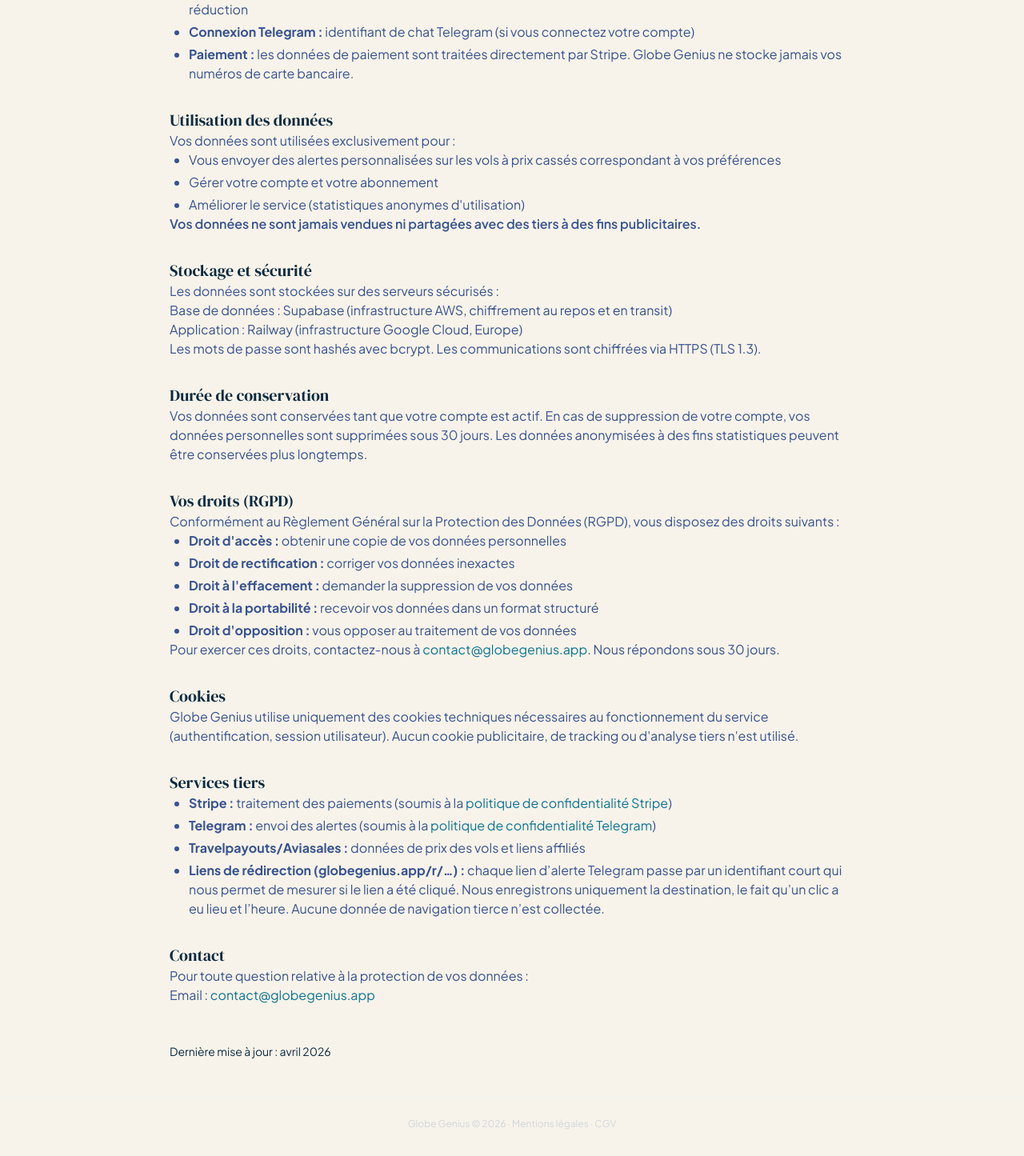
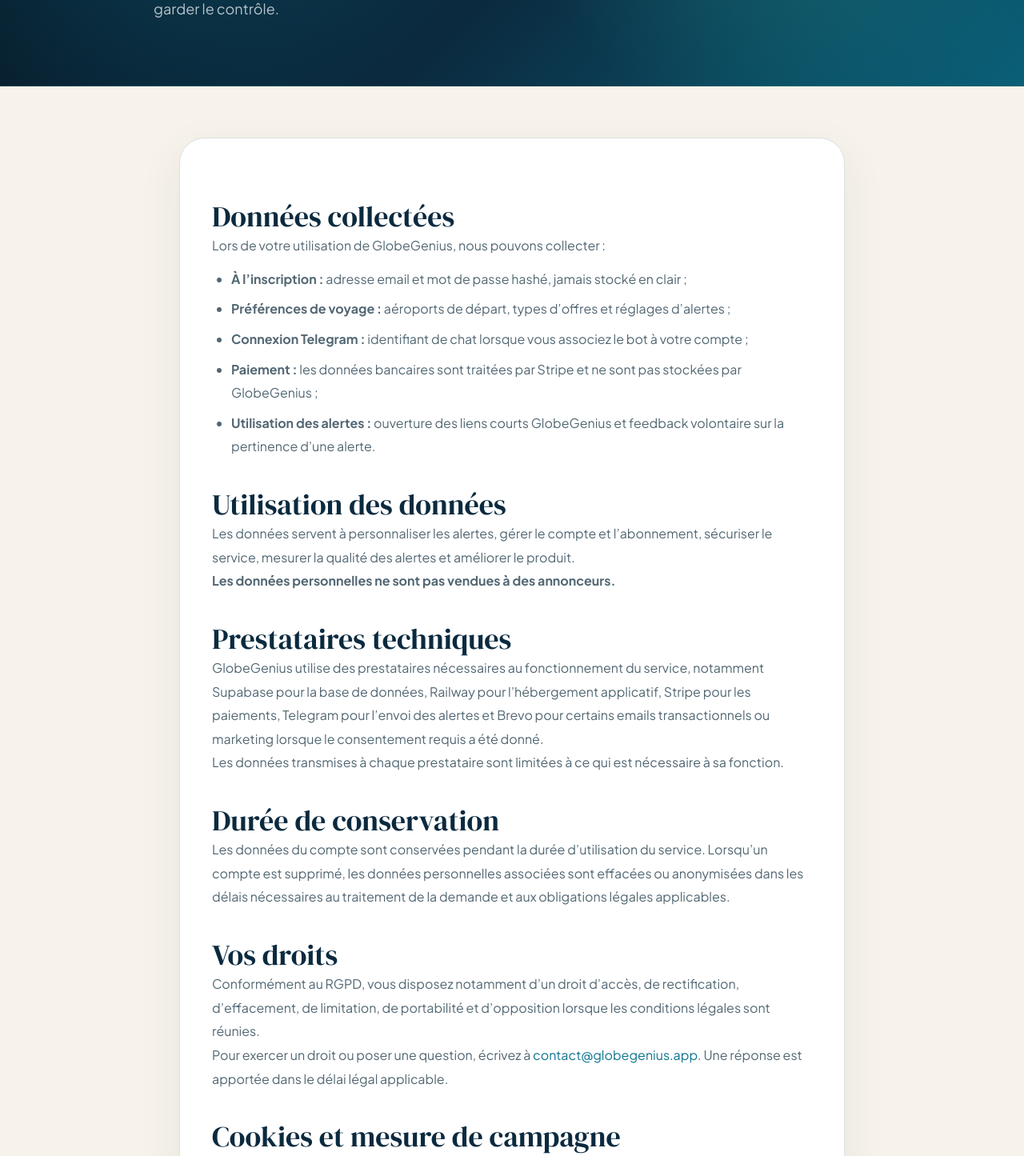
Before and after one commit to pachasandco/globagenius, a Next.js app in the folder frontend/: page /confidentialite in a window 1280 px wide. Shown: the part 305-1750 px from the top of the page at 80% size. Built offline with nearby package versions, Linux system fonts and the light colour scheme.

Commit message:
feat(ui): migrate privacy policy to shared editorial shell

```diff
--- a/frontend/src/app/confidentialite/page.tsx
+++ b/frontend/src/app/confidentialite/page.tsx
@@ -1,117 +1,67 @@
-import Link from "next/link";
 import type { Metadata } from "next";
-import { Wordmark } from "../_components/Wordmark";
+import { EditorialShell } from "../_components/SiteChrome";
 
 export const metadata: Metadata = {
-  title: "Politique de confidentialité — Globe Genius",
-  description: "Politique de confidentialité et protection des données personnelles de Globe Genius.",
+  title: "Politique de confidentialité — GlobeGenius",
+  description: "Politique de confidentialité et protection des données personnelles de GlobeGenius.",
   alternates: { canonical: "https://globegenius.app/confidentialite" },
   robots: { index: false, follow: false },
 };
 
 export default function Confidentialite() {
   return (
-    <div className="min-h-screen bg-[#FFF8F0]">
-      <nav className="sticky top-0 z-50 bg-white/80 backdrop-blur-xl border-b border-gray-100">
-        <div className="max-w-4xl mx-auto px-4 md:px-5 h-[80px] flex items-center">
-          <Link href="/" className="font-[family-name:var(--font-dm-serif)] text-[19px] leading-none">
-            <Wordmark />
-          </Link>
-        </div>
-      </nav>
-
-      <div className="max-w-4xl mx-auto px-4 md:px-5 py-12">
-        <h1 className="font-[family-name:var(--font-dm-serif)] text-3xl md:text-4xl mb-8 text-[#082B78]">Politique de confidentialité</h1>
-
-        <div className="prose prose-gray max-w-none text-[#082B78]/80 space-y-8">
+    <EditorialShell eyebrow="Protection des données" title="Politique de confidentialité" intro="Les données utilisées par GlobeGenius, leur finalité et les moyens dont vous disposez pour garder le contrôle.">
       <section>
-            <h2 className="font-[family-name:var(--font-dm-serif)] text-xl text-[#082B78]">Données collectées</h2>
-            <p>Lors de votre utilisation de Globe Genius, nous collectons :</p>
-            <ul className="list-disc pl-6 space-y-1">
-              <li><strong>À l&apos;inscription :</strong> adresse email, mot de passe (hashé, jamais stocké en clair)</li>
-              <li><strong>Préférences de voyage :</strong> aéroports de départ, types d&apos;offres, destinations préférées, seuil minimum de réduction</li>
-              <li><strong>Connexion Telegram :</strong> identifiant de chat Telegram (si vous connectez votre compte)</li>
-              <li><strong>Paiement :</strong> les données de paiement sont traitées directement par Stripe. Globe Genius ne stocke jamais vos numéros de carte bancaire.</li>
+        <h2>Données collectées</h2>
+        <p>Lors de votre utilisation de GlobeGenius, nous pouvons collecter :</p>
+        <ul className="mt-3 list-disc space-y-2 pl-6">
+          <li><strong>À l’inscription :</strong> adresse email et mot de passe hashé, jamais stocké en clair ;</li>
+          <li><strong>Préférences de voyage :</strong> aéroports de départ, types d’offres et réglages d’alertes ;</li>
+          <li><strong>Connexion Telegram :</strong> identifiant de chat lorsque vous associez le bot à votre compte ;</li>
+          <li><strong>Paiement :</strong> les données bancaires sont traitées par Stripe et ne sont pas stockées par GlobeGenius ;</li>
+          <li><strong>Utilisation des alertes :</strong> ouverture des liens courts GlobeGenius et feedback volontaire sur la pertinence d’une alerte.</li>
         </ul>
       </section>
 
       <section>
-            <h2 className="font-[family-name:var(--font-dm-serif)] text-xl text-[#082B78]">Utilisation des données</h2>
-            <p>Vos données sont utilisées exclusivement pour :</p>
-            <ul className="list-disc pl-6 space-y-1">
-              <li>Vous envoyer des alertes personnalisées sur les vols à prix cassés correspondant à vos préférences</li>
-              <li>Gérer votre compte et votre abonnement</li>
-              <li>Améliorer le service (statistiques anonymes d&apos;utilisation)</li>
-            </ul>
-            <p className="font-semibold">Vos données ne sont jamais vendues ni partagées avec des tiers à des fins publicitaires.</p>
+        <h2>Utilisation des données</h2>
+        <p>Les données servent à personnaliser les alertes, gérer le compte et l’abonnement, sécuriser le service, mesurer la qualité des alertes et améliorer le produit.</p>
+        <p><strong>Les données personnelles ne sont pas vendues à des annonceurs.</strong></p>
       </section>
 
       <section>
-            <h2 className="font-[family-name:var(--font-dm-serif)] text-xl text-[#082B78]">Stockage et sécurité</h2>
-            <p>
-              Les données sont stockées sur des serveurs sécurisés :<br />
-              Base de données : Supabase (infrastructure AWS, chiffrement au repos et en transit)<br />
-              Application : Railway (infrastructure Google Cloud, Europe)
-            </p>
-            <p>Les mots de passe sont hashés avec bcrypt. Les communications sont chiffrées via HTTPS (TLS 1.3).</p>
+        <h2>Prestataires techniques</h2>
+        <p>GlobeGenius utilise des prestataires nécessaires au fonctionnement du service, notamment Supabase pour la base de données, Railway pour l’hébergement applicatif, Stripe pour les paiements, Telegram pour l’envoi des alertes et Brevo pour certains emails transactionnels ou marketing lorsque le consentement requis a été donné.</p>
+        <p>Les données transmises à chaque prestataire sont limitées à ce qui est nécessaire à sa fonction.</p>
       </section>
 
       <section>
-            <h2 className="font-[family-name:var(--font-dm-serif)] text-xl text-[#082B78]">Durée de conservation</h2>
-            <p>
-              Vos données sont conservées tant que votre compte est actif. En cas de suppression de votre compte, vos données personnelles sont supprimées sous 30 jours. Les données anonymisées à des fins statistiques peuvent être conservées plus longtemps.
-            </p>
+        <h2>Durée de conservation</h2>
+        <p>Les données du compte sont conservées pendant la durée d’utilisation du service. Lorsqu’un compte est supprimé, les données personnelles associées sont effacées ou anonymisées dans les délais nécessaires au traitement de la demande et aux obligations légales applicables.</p>
       </section>
 
       <section>
-            <h2 className="font-[family-name:var(--font-dm-serif)] text-xl text-[#082B78]">Vos droits (RGPD)</h2>
-            <p>Conformément au Règlement Général sur la Protection des Données (RGPD), vous disposez des droits suivants :</p>
-            <ul className="list-disc pl-6 space-y-1">
-              <li><strong>Droit d&apos;accès :</strong> obtenir une copie de vos données personnelles</li>
-              <li><strong>Droit de rectification :</strong> corriger vos données inexactes</li>
-              <li><strong>Droit à l&apos;effacement :</strong> demander la suppression de vos données</li>
-              <li><strong>Droit à la portabilité :</strong> recevoir vos données dans un format structuré</li>
-              <li><strong>Droit d&apos;opposition :</strong> vous opposer au traitement de vos données</li>
-            </ul>
-            <p>
-              Pour exercer ces droits, contactez-nous à <a href="mailto:contact@globegenius.app" className="text-[#FF6B47] hover:underline">contact@globegenius.app</a>. Nous répondons sous 30 jours.
-            </p>
+        <h2>Vos droits</h2>
+        <p>Conformément au RGPD, vous disposez notamment d’un droit d’accès, de rectification, d’effacement, de limitation, de portabilité et d’opposition lorsque les conditions légales sont réunies.</p>
+        <p>Pour exercer un droit ou poser une question, écrivez à <a href="mailto:contact@globegenius.app">contact@globegenius.app</a>. Une réponse est apportée dans le délai légal applicable.</p>
       </section>
 
       <section>
-            <h2 className="font-[family-name:var(--font-dm-serif)] text-xl text-[#082B78]">Cookies</h2>
-            <p>
-              Globe Genius utilise uniquement des cookies techniques nécessaires au fonctionnement du service (authentification, session utilisateur). Aucun cookie publicitaire, de tracking ou d&apos;analyse tiers n&apos;est utilisé.
-            </p>
+        <h2>Cookies et mesure de campagne</h2>
+        <p>GlobeGenius utilise les éléments techniques nécessaires à l’authentification et à la continuité de session. Les paramètres de campagne présents dans une URL peuvent également être mémorisés afin d’attribuer une inscription à sa source marketing. Aucun cookie publicitaire tiers n’est requis pour utiliser le service.</p>
       </section>
 
       <section>
-            <h2 className="font-[family-name:var(--font-dm-serif)] text-xl text-[#082B78]">Services tiers</h2>
-            <ul className="list-disc pl-6 space-y-1">
-              <li><strong>Stripe :</strong> traitement des paiements (soumis à la <a href="https://stripe.com/privacy" className="text-[#FF6B47] hover:underline" target="_blank" rel="noopener noreferrer">politique de confidentialité Stripe</a>)</li>
-              <li><strong>Telegram :</strong> envoi des alertes (soumis à la <a href="https://telegram.org/privacy" className="text-[#FF6B47] hover:underline" target="_blank" rel="noopener noreferrer">politique de confidentialité Telegram</a>)</li>
-              <li><strong>Travelpayouts/Aviasales :</strong> données de prix des vols et liens affiliés</li>
-              <li><strong>Liens de rédirection (globegenius.app/r/…) :</strong> chaque lien d’alerte Telegram passe par un identifiant court qui nous permet de mesurer si le lien a été cliqué. Nous enregistrons uniquement la destination, le fait qu’un clic a eu lieu et l’heure. Aucune donnée de navigation tierce n’est collectée.</li>
-            </ul>
+        <h2>Liens de redirection</h2>
+        <p>Les liens d’alerte peuvent passer par une URL courte GlobeGenius avant de rediriger vers le vendeur du billet. Ce mécanisme permet d’enregistrer le fait qu’un lien a été ouvert, son heure et la destination concernée afin d’évaluer la qualité des alertes.</p>
       </section>
 
       <section>
-            <h2 className="font-[family-name:var(--font-dm-serif)] text-xl text-[#082B78]">Contact</h2>
-            <p>
-              Pour toute question relative à la protection de vos données :<br />
-              Email : <a href="mailto:contact@globegenius.app" className="text-[#FF6B47] hover:underline">contact@globegenius.app</a>
-            </p>
+        <h2>Contact et réclamation</h2>
+        <p>Contact : <a href="mailto:contact@globegenius.app">contact@globegenius.app</a>. Vous pouvez également introduire une réclamation auprès de l’autorité de contrôle compétente si vous estimez que vos droits ne sont pas respectés.</p>
       </section>
 
-          <p className="text-sm text-[#082B78]/40 pt-4">Dernière mise à jour : avril 2026</p>
-        </div>
-      </div>
-
-      <footer className="border-t border-gray-100 py-6">
-        <div className="max-w-4xl mx-auto px-4 md:px-5 text-center text-xs text-gray-300">
-          Globe Genius © 2026 · <Link href="/mentions-legales" className="hover:text-gray-500">Mentions légales</Link> · <Link href="/conditions" className="hover:text-gray-500">CGV</Link>
-        </div>
-      </footer>
-    </div>
+      <p className="mt-10 border-t border-[#D9E2E3] pt-6 text-sm text-slate-400">Dernière mise à jour : 31 juillet 2026.</p>
+    </EditorialShell>
   );
 }
```
Lines whose indentation alone changed are shown as unchanged.
